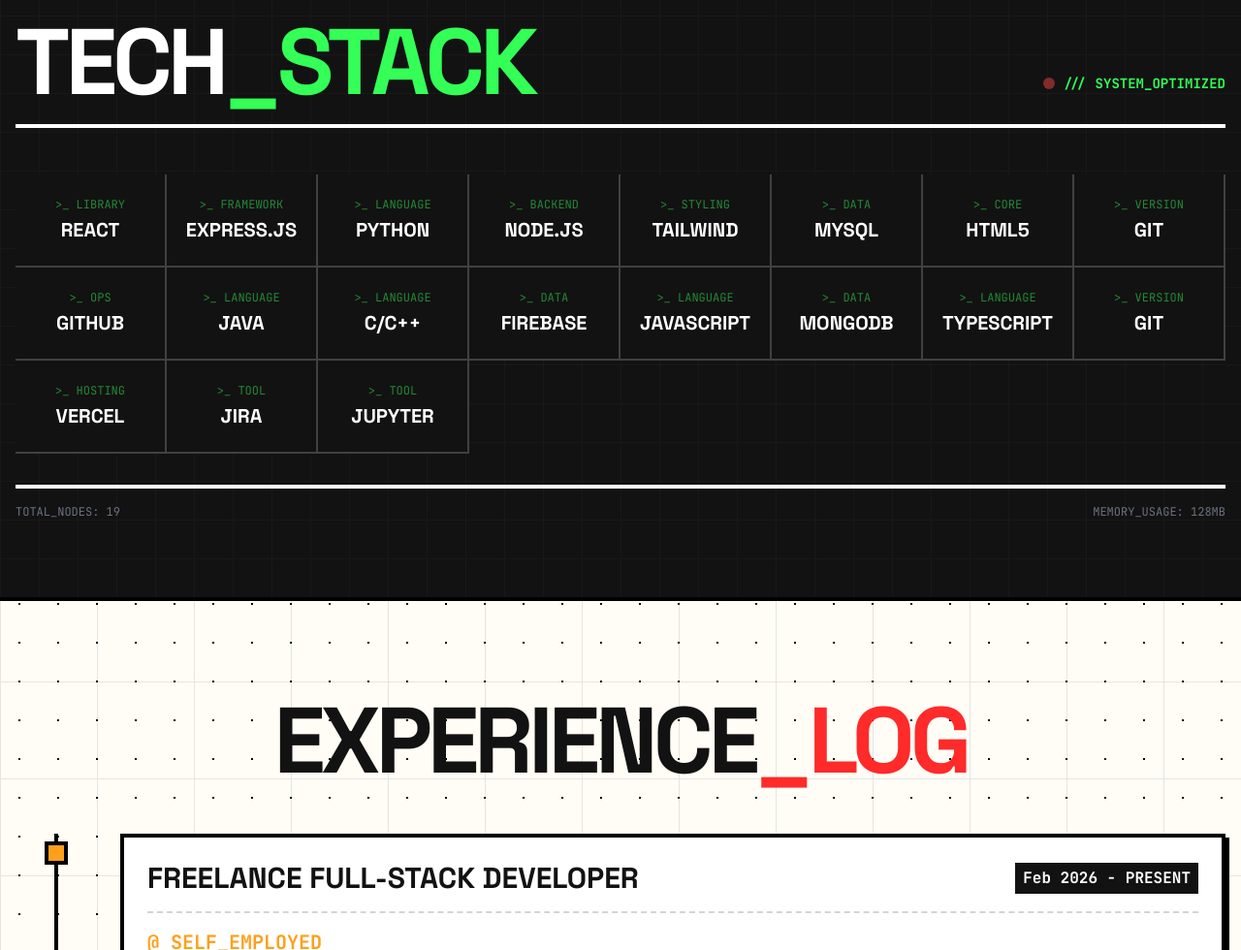
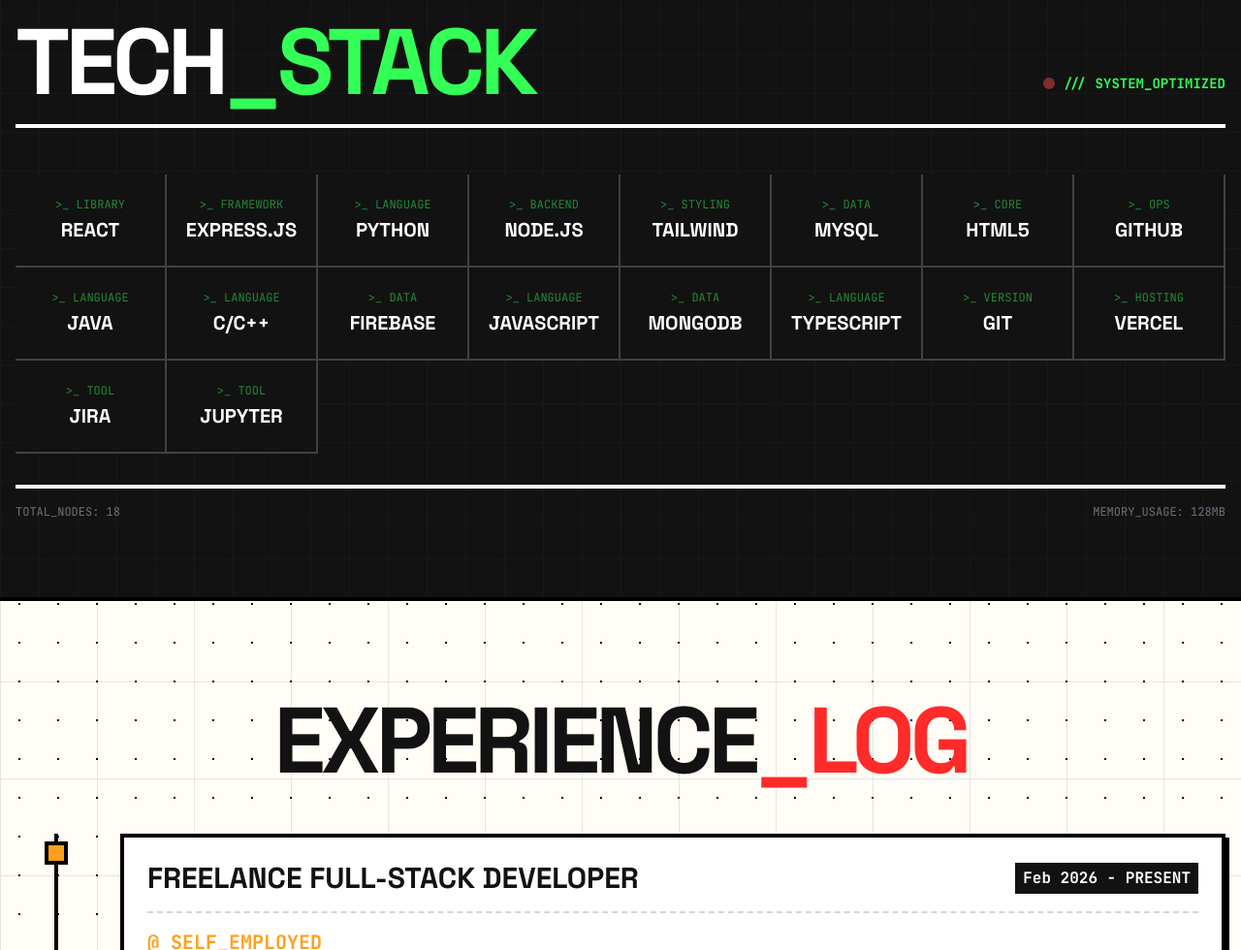
Before and after one commit to m3ayush/ayushmanbhatnagar.io, a plain HTML site: page index.html in a window 1280 px wide. Shown: the part 1597-2577 px from the top of the page at 97% size. Drawn offline with nearby package versions, Linux system fonts and the light colour scheme.

Commit message:
updated the tech stack

```diff
--- a/index.html
+++ b/index.html
@@ -582,12 +582,7 @@
                     <div class="text-white group-hover:text-black font-black font-display text-xl uppercase">HTML5</div>
                 </div>
 
-                <div
-                    class="group w-1/2 sm:w-1/3 md:w-1/4 lg:w-1/6 xl:w-[12.5%] h-24 border-r-2 border-b-2 border-white/20 bg-neo-black hover:bg-white transition-all duration-0 hover:z-10 relative cursor-hover flex flex-col items-center justify-center p-2">
-                    <div class="text-neo-green group-hover:text-black font-mono text-xs mb-1 opacity-50">>_ VERSION
-                    </div>
-                    <div class="text-white group-hover:text-black font-black font-display text-xl uppercase">GIT</div>
-                </div>
+
 
                 <div
                     class="group w-1/2 sm:w-1/3 md:w-1/4 lg:w-1/6 xl:w-[12.5%] h-24 border-r-2 border-b-2 border-white/20 bg-neo-black hover:bg-neo-blue transition-all duration-0 hover:z-10 relative cursor-hover flex flex-col items-center justify-center p-2">
@@ -677,7 +672,7 @@
             </div>
 
             <div class="border-t-4 border-white mt-8 pt-4 flex justify-between font-mono text-xs text-gray-500">
-                <span>TOTAL_NODES: 19</span>
+                <span>TOTAL_NODES: 18</span>
                 <span>MEMORY_USAGE: 128MB</span>
             </div>
         </div>
```
